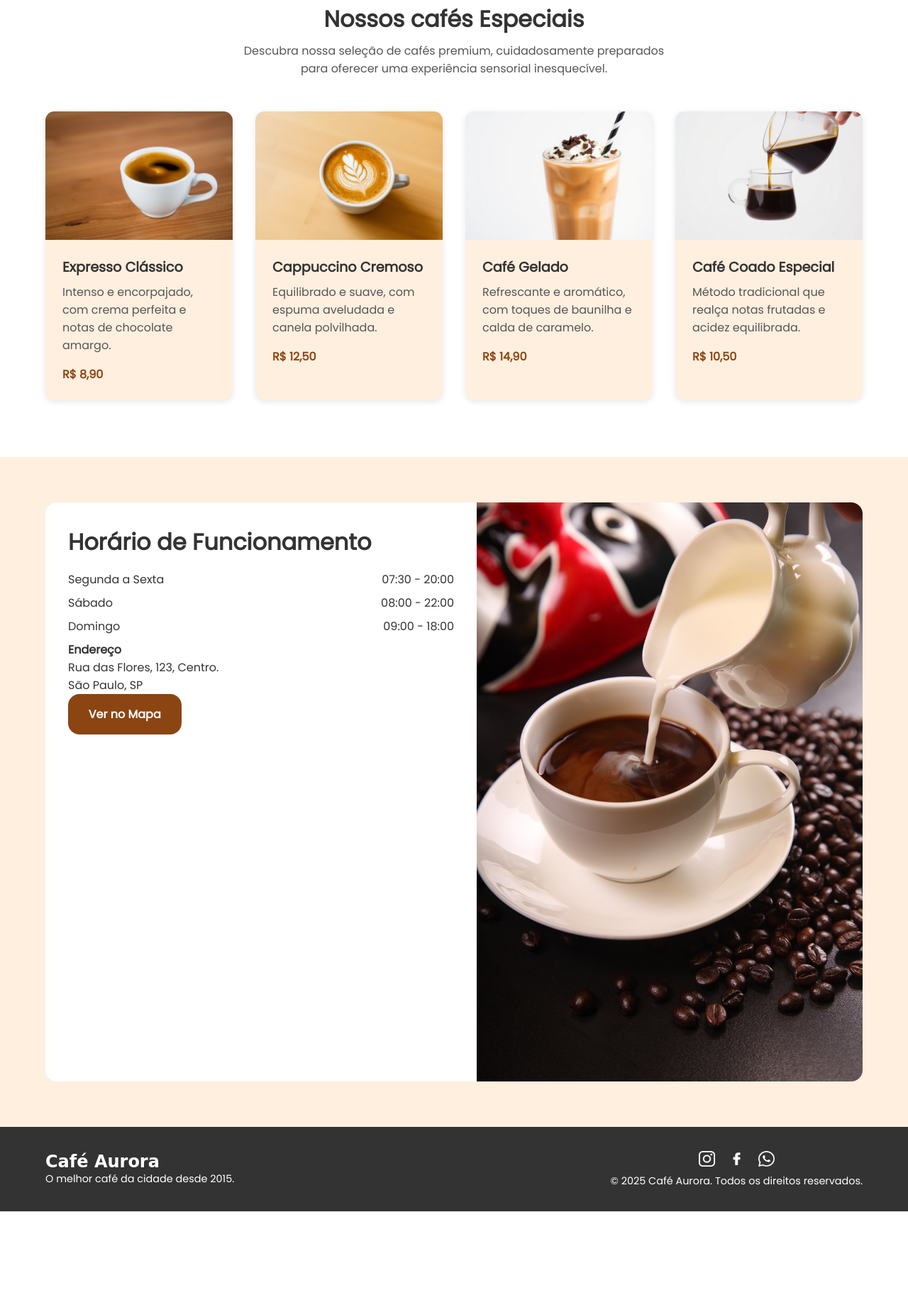
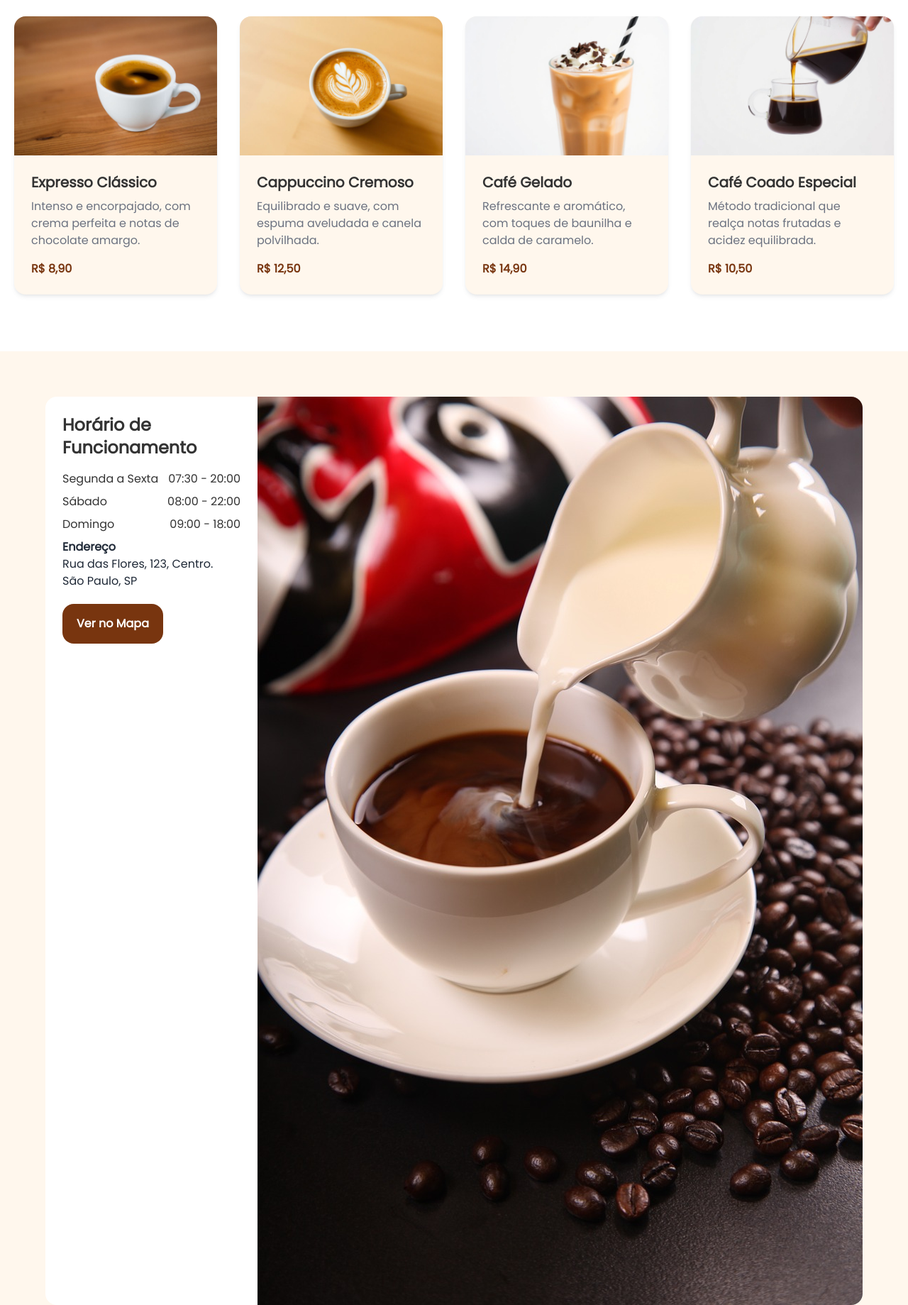
Before and after one commit to gabrielEFagundes/Cafe-Aurora, a plain HTML site: page index.html in a window 1280 px wide. Shown: the part 537-2376 px from the top of the page at 71% size. Before the commit the page ends 2244 px from the top, so only its background shows below. Drawn offline with Linux system fonts and the light colour scheme; a web font is replaced by a local one.

Commit message:
feat: Começando a transição de CSS puro pra TailwindCSS

```diff
--- a/index.html
+++ b/index.html
@@ -5,18 +5,20 @@
     <meta name="viewport" content="width=device-width, initial-scale=1.0">
     <title>Cafe Aurora</title>
     <link rel="stylesheet" href="style.css">
+    <link rel="stylesheet" href="./output.css">
 </head>
 <body>
-    <header id="header">
-        <div class="container header-inner">
-            <div class="logo">
-                <h1>Café Aurora</h1>
+    <header class="shadow-gray-600">
+        <div class="flex justify-between items-center py-6 px-10">
+            <div class="logo text-xl text-amber-900">
+                <h1 class="text-4xl">Café Aurora</h1>
             </div>
             <nav class="menu" aria-label="Menu Principal">
-                <div id="menu-mobile" aria-label="Menu Mobile">
-                    <button>&#9776;</button>
+                <div class="inline md:hidden" aria-label="Menu Mobile">
+                    <button class="text-xl">&#9776;</button>
                 </div>
-                <ul class="menu-desktop" aria-label="Menu Desktop">
+                <!-- vvv -->
+                <ul class="hidden md:flex menu-desktop gap-4" aria-label="Menu Desktop">
                     <li><a href="#">Início</a></li>
                     <li><a href="#">Cardápio</a></li>
                     <li><a href="#">Contato</a></li>
@@ -25,106 +27,106 @@
         </div>
     </header>
     <main>
-        <section id="hero">
-            <div class="hero-overlay">
-                <div class="container hero-content">
-                    <h2>Sinta o sabor do verdadeiro café.</h2>
-                    <p>
+        <section>
+            <div class="bg-[url('./images/aurora-capa.jpg')] bg-cover bg-center p-10">
+                <div class="mt-5 text-center justify-center text-gray-100">
+                    <h2 class="text-4xl mt-8">Sinta o sabor do verdadeiro café.</h2>
+                    <p class="mt-8 mb-3">
                         Uma experiência única de sabores intensos e aromas envolventes,
                         preparados com grãos selecionados e muito carinho.
                     </p>
-                    <a href="#products" class="btn">Conheça Nosso Cardápio</a>
+                    <a href="#products" class="py-4 px-5 rounded-2xl bg-amber-950 inline-block">Conheça Nosso Cardápio</a>
                 </div>
             </div>
         </section>
-        <section id="products">
-            <div class="container">
-                <h2>Nossos cafés Especiais</h2>
-                <p class="descricao">
+        <section id="products" class="py-20 px-0">
+            <div class="mx-5">
+                <h2 class="text-center text-3xl mb-2">Nossos cafés Especiais</h2>
+                <p class="text-center mb-12 text-gray-500">
                     Descubra nossa seleção de cafés premium, cuidadosamente
                     preparados para oferecer uma experiência sensorial inesquecível.
                 </p>
-                <div class="grid">
-                    <div class="card">
+                <div class="grid grid-cols-1 md:grid-cols-2 md:grid-rows-2 lg:grid-cols-4 lg:grid-rows-1 gap-8">
+                    <div class="bg-orange-50 rounded-2xl shadow-md shadow-gray-600/10 overflow-hidden">
                         <img src="./images/espresso.jpg" alt="Café Expresso">
-                        <div class="card-body">
-                            <h3>Expresso Clássico</h3>
-                            <p>
+                        <div class="p-6">
+                            <h3 class="text-xl font-semibold mb-2">Expresso Clássico</h3>
+                            <p class="text-gray-500 mb-4">
                                 Intenso e encorpajado, com crema perfeita e notas de
                                 chocolate amargo.
                             </p>
-                            <span class="price">R$ 8,90</span>
+                            <span class="font-semibold text-amber-900">R$ 8,90</span>
                         </div>
                     </div>
-                    <div class="card">
+                    <div class="bg-orange-50 rounded-2xl shadow-md shadow-gray-600/10 overflow-hidden">
                         <img src="./images/capuccino.jpg" alt="Cappuccino Cremoso">
-                        <div class="card-body">
-                            <h3>Cappuccino Cremoso</h3>
-                            <p>
+                        <div class="p-6">
+                            <h3 class="text-xl font-semibold mb-2">Cappuccino Cremoso</h3>
+                            <p class="text-gray-500 mb-4">
                                 Equilibrado e suave, com espuma aveludada e canela
                                 polvilhada.
                             </p>
-                            <span class="price">R$ 12,50</span>
+                            <span class="font-semibold text-amber-900">R$ 12,50</span>
                         </div>
                     </div>
-                    <div class="card">
+                    <div class="bg-orange-50 rounded-2xl shadow-md shadow-gray-600/10 overflow-hidden">
                         <img src="./images/cafe-gelado.jpg" alt="Café Gelado">
-                        <div class="card-body">
-                            <h3>Café Gelado</h3>
-                            <p>
+                        <div class="p-6">
+                            <h3 class="text-xl font-semibold mb-2">Café Gelado</h3>
+                            <p class="text-gray-500 mb-4">
                                 Refrescante e aromático, com toques de baunilha e calda de caramelo.
                             </p>
-                            <span class="price">R$ 14,90</span>
+                            <span class="font-semibold text-amber-900">R$ 14,90</span>
                         </div>
                     </div>
-                    <div class="card">
+                    <div class="bg-orange-50 rounded-2xl shadow-md shadow-gray-600/10 overflow-hidden">
                         <img src="./images/cafe-coado-especial.jpg" alt="Café Coado e Especial">
-                        <div class="card-body">
-                            <h3>Café Coado Especial</h3>
-                            <p>
+                        <div class="p-6">
+                            <h3 class="text-xl font-semibold mb-2">Café Coado Especial</h3>
+                            <p class="text-gray-500 mb-4">
                                 Método tradicional que realça notas frutadas e acidez equilibrada.
                             </p>
-                            <span class="price">R$ 10,50</span>
+                            <span class="font-semibold text-amber-900">R$ 10,50</span>
                         </div>
                     </div>
                 </div>
             </div>
         </section>
-        <section id="contact">
-            <div class="container contact-box">
-                <div class="contact-text col">
-                    <h2>Horário de Funcionamento</h2>
-                    <div class="hours">
-                        <p><span>Segunda a Sexta</span><span>07:30 - 20:00</span></p>
-                        <p><span>Sábado</span><span>08:00 - 22:00</span></p>
-                        <p><span>Domingo</span><span>09:00 - 18:00</span></p>
+        <section id="contact" class="bg-orange-50 py-16 px-0">
+            <div class="w-11/12 max-w-6xl my-0 mx-auto bg-white rounded-2xl overflow-hidden flex flex-col md:flex-row">
+                <div class="p-6 md:flex-1 md:box-border">
+                    <h2 class="text-2xl mb-4 font-bold">Horário de Funcionamento</h2>
+                    <div>
+                        <p class="flex justify-between mb-2"><span>Segunda a Sexta</span><span>07:30 - 20:00</span></p>
+                        <p class="flex justify-between mb-2"><span>Sábado</span><span>08:00 - 22:00</span></p>
+                        <p class="flex justify-between mb-2"><span>Domingo</span><span>09:00 - 18:00</span></p>
                     </div>
-                    <div class="adress">
-                        <p><strong>Endereço</strong></p>
-                        <p>Rua das Flores, 123, Centro.</p>
-                        <p>São Paulo, SP</p>
+                    <div>
+                        <p class="text-gray-800"><strong>Endereço</strong></p>
+                        <p class="text-gray-800">Rua das Flores, 123, Centro.</p>
+                        <p class="text-gray-800">São Paulo, SP</p>
                     </div>
-                    <a href="#" class="btn">Ver no Mapa</a>
+                    <a href="#" class="bg-amber-900 text-white py-4 px-5 rounded-2xl font-semibold inline-block mt-5">Ver no Mapa</a>
                 </div>
-                <div class="contact-img col">
-                    <img src="./images/aurora-horario.jpg" alt="Café sendo servido">
+                <div>
+                    <img src="./images/aurora-horario.jpg" alt="Café sendo servido" class="w-full h-full bg-contain bg-center md:flex-1">
                 </div>
             </div>
         </section>
     </main>
-    <footer id="footer">
-        <div class="container footer-inner">
-            <div class="footer-brand">
-                <h3 class="logo">Café Aurora</h3>
-                <p>O melhor café da cidade desde 2015.</p>
+    <footer id="footer" class="bg-neutral-700 text-white py-6 px-0 text-center">
+        <div class="w-11/12 max-w-6xl my-0 mx-auto flex flex-col items-center gap-4">
+            <div>
+                <h3 class="logo text-white text-2xl">Café Aurora</h3>
+                <p class="text-white text-sm">O melhor café da cidade desde 2015.</p>
             </div>
-            <div class="footer-social">
-                <div class="social-icons">
-                    <a href="https://www.instagram.com"><img src="./images/instagram.png" alt="Ir para o Instagram @cafe.aurora"></a>
-                    <a href="https://www.facebook.com"><img src="./images/facebook.png" alt="Ir para o Facebook cafe_aurora"></a>
-                    <a href="https://www.whatsapp.com"><img src="./images/whatsapp.png" alt="Ir para o Whatsapp +55 (47) 99971-0923"></a>
+            <div>
+                <div class="flex justify-center g-4">
+                    <a href="https://www.instagram.com"><img src="./images/instagram.png" alt="Ir para o Instagram @cafe.aurora" class="w-8 h-8 p-1 mb-2 rounded-md"></a>
+                    <a href="https://www.facebook.com"><img src="./images/facebook.png" alt="Ir para o Facebook cafe_aurora" class="w-8 h-8 p-1 mb-2 rounded-md"></a>
+                    <a href="https://www.whatsapp.com"><img src="./images/whatsapp.png" alt="Ir para o Whatsapp +55 (47) 99971-0923" class="w-8 h-8 p-1 mb-2 rounded-md"></a>
                 </div>
-                <p>&copy; 2025 Café Aurora. Todos os direitos reservados.</p>
+                <p class="text-sm">&copy; 2025 Café Aurora. Todos os direitos reservados.</p>
             </div>
         </div>
     </footer>
--- a/style.css
+++ b/style.css
@@ -1,3 +1,7 @@
+@tailwind base;
+@tailwind components;
+@tailwind utilities;
+
 :root{
     --primary-color: #8b4513;
     --hover-color: #5c2e0f;
@@ -7,12 +11,6 @@
     --light-color: #ffefdf;
     --font-body: 'Poppins', sans-serif;
     --font-logo: 'Pacifico', cursive;
-}
-
-*{
-    margin: 0;
-    padding: 0;
-    box-sizing: border-box;
 }
 
 @font-face {
@@ -48,39 +46,8 @@ a{
     color: inherit;
 }
 
-.container{
-    width: 90%;
-    max-width: 1200px;
-    margin: 0 auto;
-}
-
-#header{
-    padding: 1rem 0;
-    width: 100%;
-    box-shadow: 0 2px 4px rgba(0, 0, 0, 0.1);
-}
-
-.header-inner{
-    display: flex;
-    justify-content: space-between;
-    align-items: center;
-}
-
 .logo{
     font-family: var(--font-logo);
-    font-size: 1.2rem;
-    color: var(--primary-color);
-}
-
-.menu-desktop{
-    display: none;
-}
-
-#menu-mobile button{
-    background: #fff;
-    border: 0;
-    font-weight: 700;
-    font-size: 2rem;
 }
 
 .hero-overlay{
@@ -118,158 +85,7 @@ a{
     transition: 0.5s;
 }
 
-#products{
-    padding: 5rem 0;
-}
-
-#products h2{
-    text-align: center;
-    font-size: 2rem;
-    margin-bottom: 0.5rem;
-}
-
-.descricao{
-    text-align: center;
-    margin: 0 auto 3rem;
-    max-width: 600px;
-    color: var(--text-muted);
-}
-
-.grid{
-    display: grid;
-    grid-template-columns: 1fr;
-    gap: 2rem;
-}
-
-.card{
-    background-color: var(--light-color);
-    border-radius: 0.8rem;
-    box-shadow: 0 2px 8px rgba(0,0,0,0.1);
-    overflow: hidden;
-}
-
-.card-body{
-    padding: 1.5rem;
-}
-
-.card-body h3{
-    font-size: 1.2rem;
-    font-weight: 600;
-    margin-bottom: 0.5rem;
-}
-
-.card-body p{
-    color: var(--text-muted);
-    margin-bottom: 1rem;
-}
-
-.card-body .price{
-    font-weight: 600;
-    color: var(--primary-color);
-}
-
-#contact{
-    background-color: var(--light-color);
-    padding: 4rem 0;
-}
-
-.contact-box{
-    background: #fff;
-    border-radius: 1rem;
-    overflow: hidden;
-    display: flex;
-    flex-direction: column;
-}
-
-.contact-text{
-    padding: 2rem;
-}
-
-.contact-text h2{
-    font-size: 2rem;
-    margin-bottom: 1rem;
-    font-weight: 700;
-}
-
-.hours p{
-    display: flex;
-    justify-content: space-between;
-    margin-bottom: 0.5rem;
-}
-
-.address{
-    margin: 2rem 0;
-}
-
-.address p{
-    color: var(--text-muted);
-}
-
-.contact-img img{
-    width: 100%;
-    height: auto;
-    background-size: contain;
-    background-position: center;
-}
-
-#footer{
-    background: var(--text-dark);
-    color: #fff;
-    padding: 2rem 0;
-    text-align: center;
-}
-
-.footer-inner{
-    display: flex;
-    flex-direction: column;
-    align-items: center;
-    gap: 1rem;
-}
-
-.footer-brand p{
-    font-size: 0.9rem;
-}
-
-.footer-brand h3{
-    color: #fff;
-    font-size: 1.5rem;
-}
-
-.social-icons{
-    display: flex;
-    justify-content: center;
-    display: flex;
-    gap: 1rem;
-}
-
-.social-icons img{
-    width: 26px;
-    height: 26px;
-    padding: 0.1rem;
-    margin-bottom: 0.5rem;
-    border-radius: 50;
-}
-
-.footer-social p{
-    font-size: 0.9rem;
-}
-
 @media (min-width: 768px){
-
-    .menu-desktop{
-        display: flex;
-        justify-content: flex-end;
-        gap: 1rem;
-        list-style: none;
-    }
-
-    #menu-mobile{
-        display: none;
-    }
-
-    .menu-desktop li a:hover{
-        color: var(--primary-color);
-    }
 
     .grid{
         grid-template-columns: repeat(2, 1fr);
```
Also changed, not shown: tailwind.config.js (added, +12 -0 lines), output.css (added).
